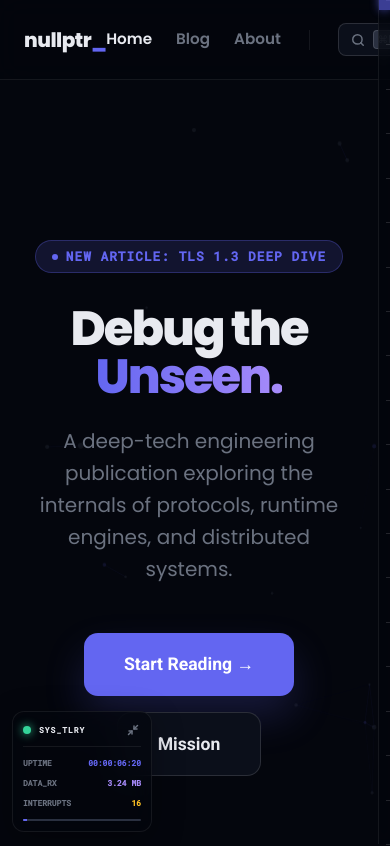
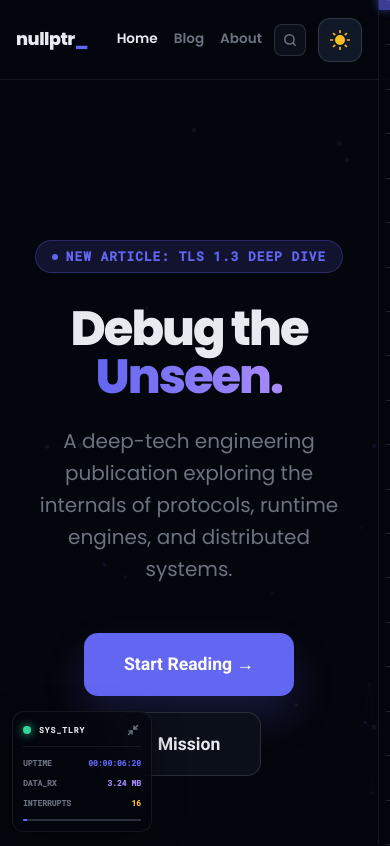
Before and after one commit to Princen08/nullptr, a React (Vite) app: page / in a window 390 px wide. Shown: the top 846 px of the page. Built offline with nearby package versions, Linux system fonts and the light colour scheme.

Commit message:
UI: Optimize Navigation for mobile layout

```diff
--- a/src/components/Nav.jsx
+++ b/src/components/Nav.jsx
@@ -1,9 +1,17 @@
+import { useState, useEffect } from 'react';
 import { Link, useLocation } from 'react-router-dom';
 import { T } from '../theme';
 import ThemeToggle from './ThemeToggle';
 
 export default function Nav() {
   const loc = useLocation();
+  const [isMobile, setIsMobile] = useState(window.innerWidth < 768);
+
+  useEffect(() => {
+    const handleResize = () => setIsMobile(window.innerWidth < 768);
+    window.addEventListener('resize', handleResize);
+    return () => window.removeEventListener('resize', handleResize);
+  }, []);
 
   const links = [
     { name: 'Home', path: '/' },
@@ -26,16 +34,34 @@ export default function Nav() {
       display: 'flex',
       alignItems: 'center',
       paddingRight: 'var(--scrollbar-width, 60px)',
+      transition: 'padding-right 0.3s ease'
     }}>
-      <div className="container" style={{ display: 'flex', justifyContent: 'space-between', alignItems: 'center' }}>
-        <Link to="/" style={{ fontSize: '1.25rem', fontWeight: 800, fontFamily: 'Poppins', letterSpacing: '-0.5px', color: T.text }}>
+      <div className="container" style={{
+        display: 'flex',
+        justifyContent: 'space-between',
+        alignItems: 'center',
+        padding: isMobile ? '0 16px' : '0 24px'
+      }}>
+        {/* Logo */}
+        <Link to="/" style={{
+          fontSize: isMobile ? '1.1rem' : '1.25rem',
+          fontWeight: 800,
+          fontFamily: 'Poppins',
+          letterSpacing: '-0.5px',
+          color: T.text,
+          flexShrink: 0
+        }}>
           nullptr<span style={{ color: T.accent }}>_</span>
         </Link>
-          <div style={{ display: 'flex', alignItems: 'center', gap: '20px' }}>
-            <div style={{ display: 'flex', gap: '24px' }}>
+
+        {/* Navigation Items */}
+        <div style={{ display: 'flex', alignItems: 'center', gap: isMobile ? '12px' : '20px' }}>
+
+          {/* Main Links */}
+          <div style={{ display: 'flex', gap: isMobile ? '16px' : '24px' }}>
             {links.map(l => (
               <Link key={l.path} to={l.path} style={{
-                  fontSize: '0.95rem',
+                fontSize: isMobile ? '0.85rem' : '0.95rem',
                 fontWeight: 600,
                 fontFamily: 'Poppins',
                 color: loc.pathname === l.path ? T.text : T.muted,
@@ -49,15 +75,16 @@ export default function Nav() {
             ))}
           </div>
 
-            <div style={{ width: '1px', height: '20px', background: T.border, margin: '0 8px' }} />
+          {!isMobile && <div style={{ width: '1px', height: '20px', background: T.border, margin: '0 8px' }} />}
 
+          {/* Search Button */}
           <button
             onClick={() => window.dispatchEvent(new KeyboardEvent('keydown', { key: 'k', ctrlKey: true }))}
             style={{
               background: T.surface,
               border: `1px solid ${T.borderMid}`,
               borderRadius: '8px',
-                padding: '6px 12px',
+              padding: isMobile ? '8px' : '6px 12px',
               color: T.muted,
               fontSize: '0.8rem',
               display: 'flex',
@@ -78,6 +105,7 @@ export default function Nav() {
             <svg width="14" height="14" viewBox="0 0 24 24" fill="none" stroke="currentColor" strokeWidth="2.5" strokeLinecap="round" strokeLinejoin="round">
               <circle cx="11" cy="11" r="8"></circle><line x1="21" y1="21" x2="16.65" y2="16.65"></line>
             </svg>
+            {!isMobile && (
               <kbd style={{
                 background: T.faint,
                 padding: '2px 4px',
@@ -86,6 +114,7 @@ export default function Nav() {
                 border: `1px solid ${T.borderMid}`,
                 fontFamily: 'Inter, sans-serif'
               }}>⌘K</kbd>
+            )}
           </button>
 
           <ThemeToggle />
```
Lines whose indentation alone changed are shown as unchanged.
